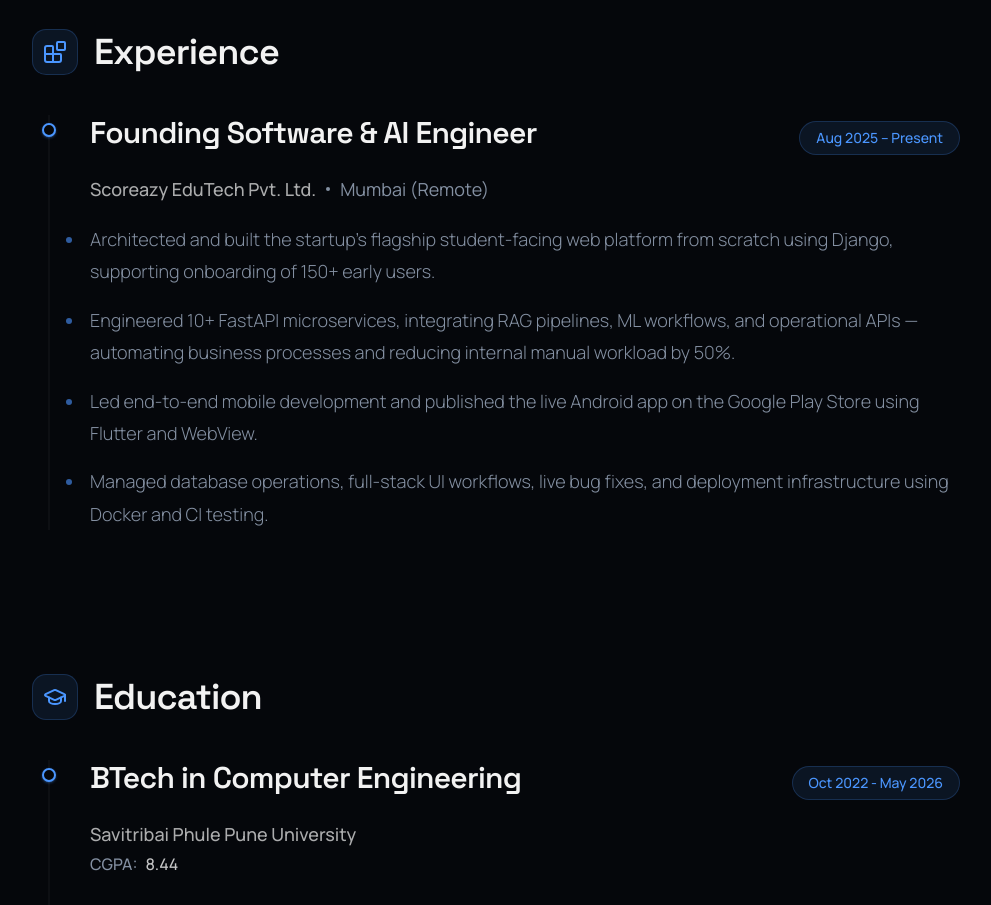
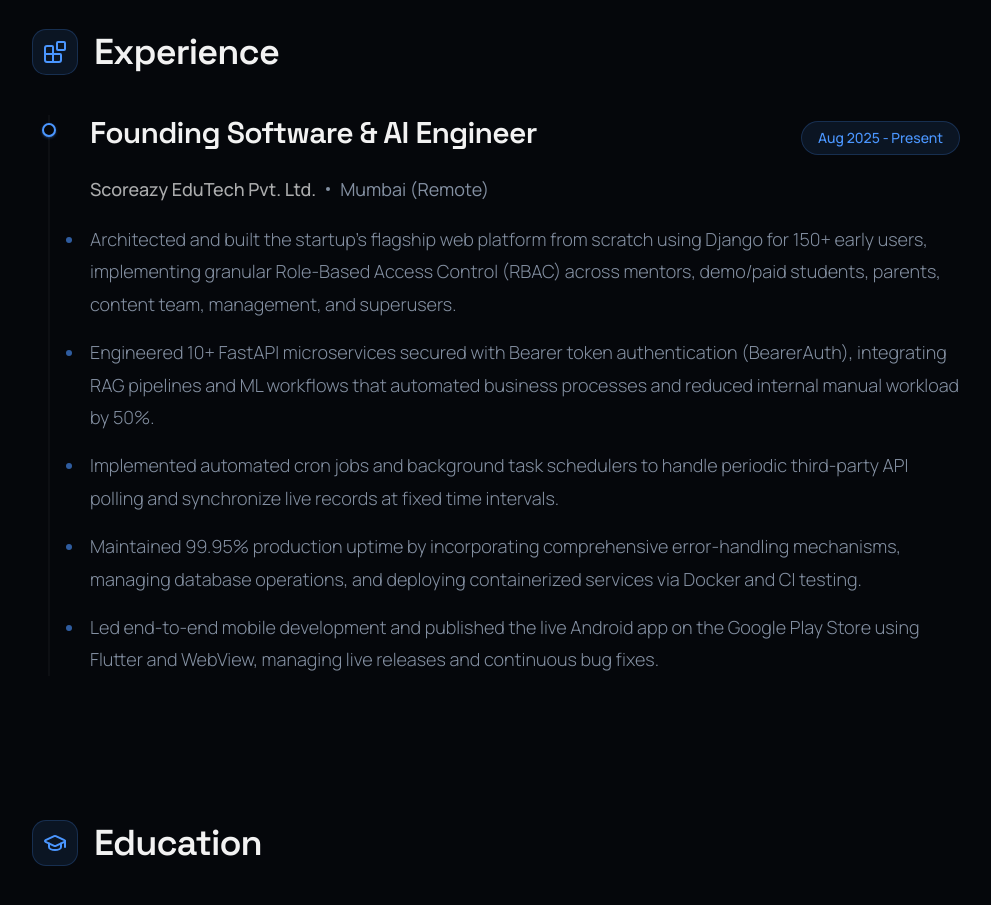
Before and after one commit to SohamMistry01/Portfolio-Soham, a Next.js app: page / in a window 1280 px wide. Shown: the part 1580-2485 px from the top of the page, without its empty margins (144-1135 px from the left). Built offline with nearby package versions, Linux system fonts and the light colour scheme; no server answers.

Commit message:
Updated experience points

```diff
--- a/src/app/page.tsx
+++ b/src/app/page.tsx
@@ -181,7 +181,7 @@ export default function Portfolio() {
                   Founding Software &amp; AI Engineer
                 </h4>
                 <span className="text-sm font-medium text-primary bg-primary/10 border border-primary/20 px-4 py-1.5 rounded-full w-fit shrink-0">
-                  Aug 2025 – Present
+                  Aug 2025 - Present
                 </span>
               </div>
               {/* Company */}
@@ -193,10 +193,11 @@ export default function Portfolio() {
               {/* Bullets */}
               <ul className="space-y-4 text-lg text-muted-foreground leading-[1.8] font-light">
                 {[
-                  "Architected and built the startup's flagship student-facing web platform from scratch using Django, supporting onboarding of 150+ early users.",
-                  "Engineered 10+ FastAPI microservices, integrating RAG pipelines, ML workflows, and operational APIs — automating business processes and reducing internal manual workload by 50%.",
-                  "Led end-to-end mobile development and published the live Android app on the Google Play Store using Flutter and WebView.",
-                  "Managed database operations, full-stack UI workflows, live bug fixes, and deployment infrastructure using Docker and CI testing.",
+                  "Architected and built the startup's flagship web platform from scratch using Django for 150+ early users, implementing granular Role-Based Access Control (RBAC) across mentors, demo/paid students, parents, content team, management, and superusers.",
+                  "Engineered 10+ FastAPI microservices secured with Bearer token authentication (BearerAuth), integrating RAG pipelines and ML workflows that automated business processes and reduced internal manual workload by 50%.",
+                  "Implemented automated cron jobs and background task schedulers to handle periodic third-party API polling and synchronize live records at fixed time intervals.",
+                  "Maintained 99.95% production uptime by incorporating comprehensive error-handling mechanisms, managing database operations, and deploying containerized services via Docker and CI testing.",
+                  "Led end-to-end mobile development and published the live Android app on the Google Play Store using Flutter and WebView, managing live releases and continuous bug fixes.",
                 ].map((point, i) => (
                   <li key={i} className="relative before:content-[''] before:absolute before:-left-6 before:top-3.5 before:w-1.5 before:h-1.5 before:bg-primary/60 before:rounded-full">
                     {point}
```
